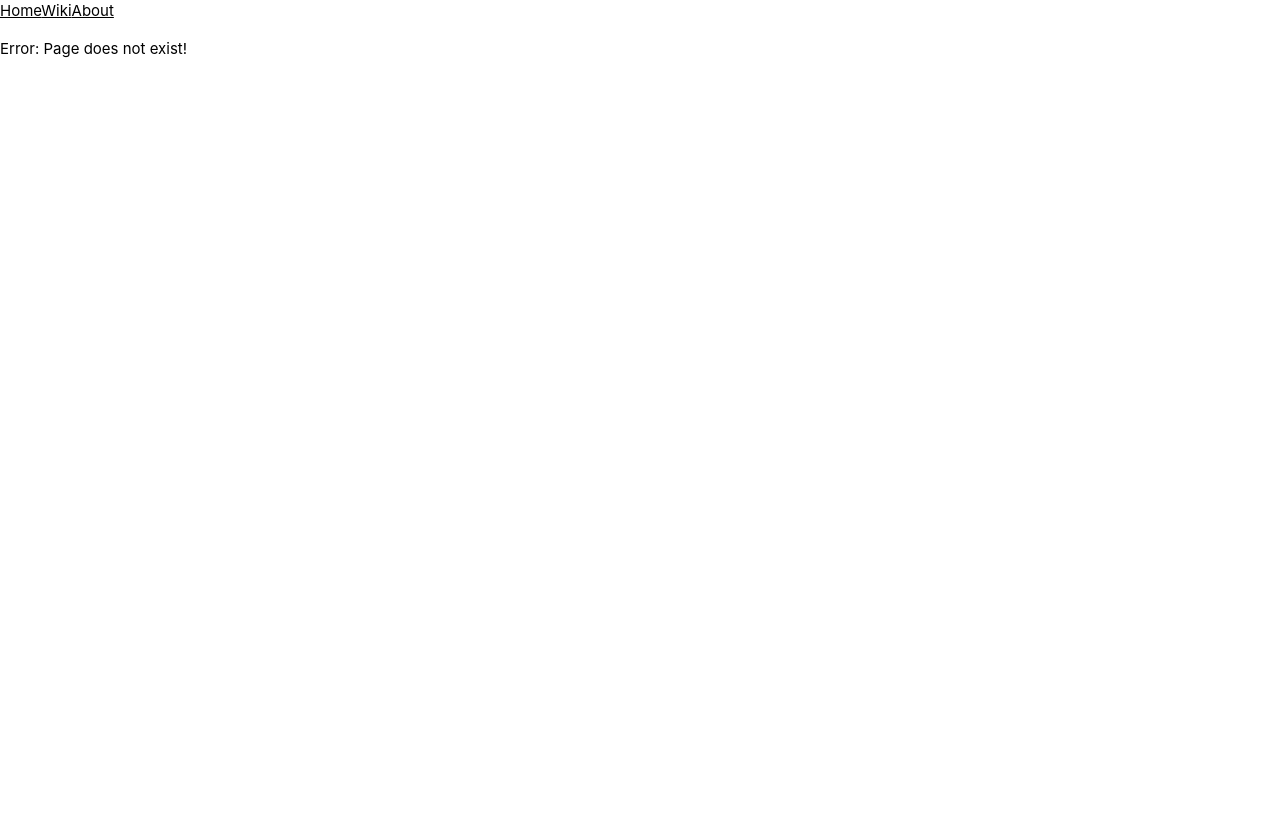
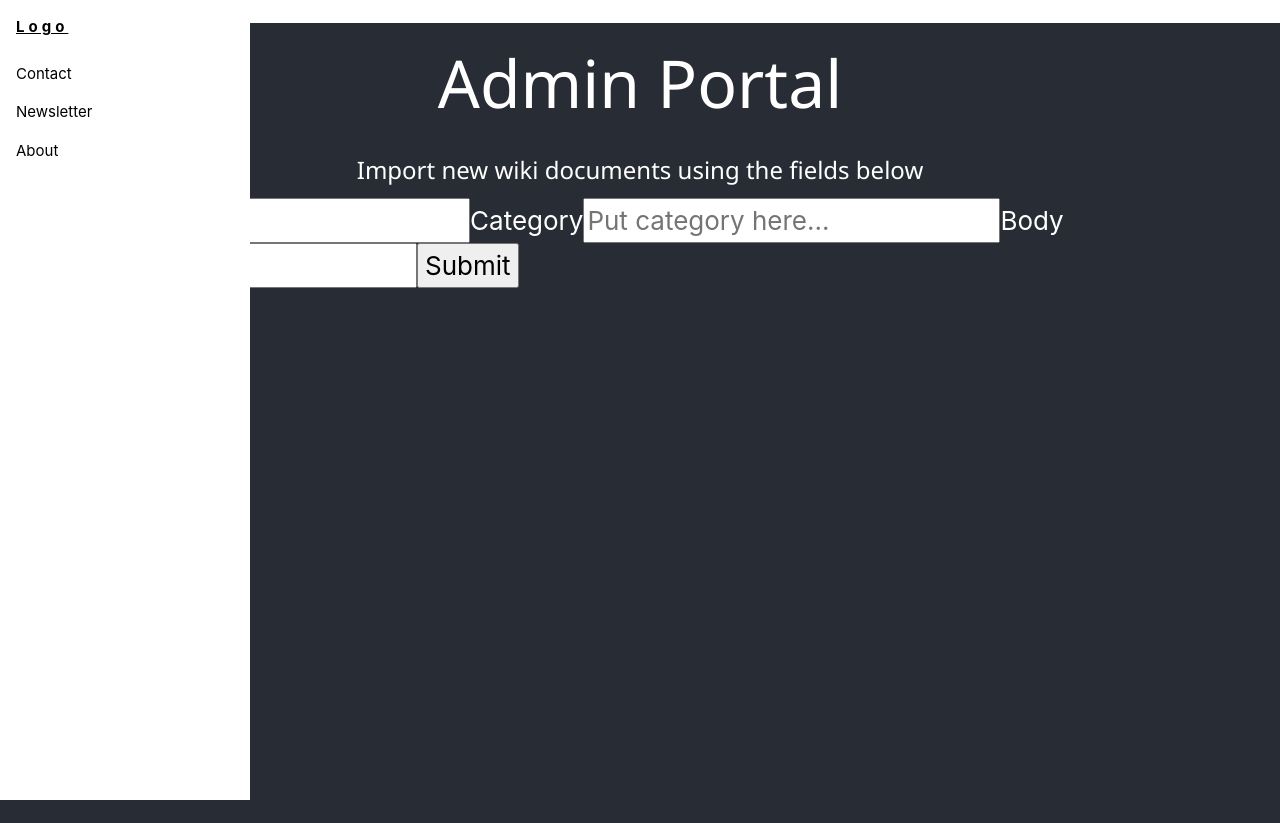
Before and after one commit to Christian-QA/alysopedia-wiki-project, a React (Create React App) app in the folder src/main/resources/alysopedia-app/: page /Admin in a window 1280 px wide. Before the commit the page ends 800 px from the top, so only its background shows below. Built offline with nearby package versions, Linux system fonts and the light colour scheme; no server answers.

Commit message:
Added portal though still need to get axios post working

```diff
--- a/src/main/resources/alysopedia-app/src/App.css
+++ b/src/main/resources/alysopedia-app/src/App.css
@@ -48,6 +48,16 @@
 }
 
 h1 {
-  font-size: calc(20px + 2vmin);
+  font-size: calc(50px + 2vmin);
   color: white;
 }
+
+h2 {
+  font-size: calc(30px + 2vmin);
+  color: white;
+}
+
+p {
+  font-size: calc(8px + 2vmin);
+  color: white;
+}
--- a/src/main/resources/alysopedia-app/src/App.js
+++ b/src/main/resources/alysopedia-app/src/App.js
@@ -11,6 +11,7 @@ import Wiki from './pages/Wiki';
 import About from './pages/About';
 import Error from './pages/Error';
 import Navigation from './pages/Navigation';
+import Portal from './pages/admin/Portal';
 //import User from './components/About';
 
 /*
@@ -57,6 +58,7 @@ class App extends Component {
              <Route path="/" component={Home} exact/>
              <Route path="/Wiki" component={Wiki}/>
              <Route path="/About" component={About}/>
+             <Route path="/Admin" component={Portal}/>
              <Route component={Error}/>
            </Switch>
         </div>
--- a/src/main/resources/alysopedia-app/src/pages/Navigation.js
+++ b/src/main/resources/alysopedia-app/src/pages/Navigation.js
@@ -7,6 +7,7 @@ const Navigation = () => {
           <NavLink to="/">Home</NavLink>
           <NavLink to="/Wiki">Wiki</NavLink>
           <NavLink to="/About">About</NavLink>
+          <NavLink to="/Admin">Portal</NavLink>
        </div>
     );
 }
--- a/src/main/resources/alysopedia-app/src/pages/Wiki.js
+++ b/src/main/resources/alysopedia-app/src/pages/Wiki.js
@@ -10,9 +10,15 @@ let configGet = {
 };
 
 const searchWiki = () => {
+    let wikiTitle = document.getElementById('wikiName')
+
     axios.get(`http://localhost:8181/readWikiByName/Test`, configGet)
         .then(function (response) {
             let titleArr = response.data[0].title;
+
+            document.querySelector('#wikiName').innerHTML = response.data[0].title;
+            document.querySelector('#wikiCategory').innerHTML = response.data[0].category;
+            document.querySelector('#wikiBody').innerHTML = response.data[0].body;
             console.log(response.data);
             console.log(titleArr);
 
@@ -65,7 +71,9 @@ const Wiki = () => {
         </nav>
         <div>
             <header className="App-header">
-
+              <h1 id='wikiName'></h1>
+              <h2 id='wikiCategory'></h2>
+              <p id='wikiBody'></p>
             </header>
         </div>
     </div>
--- /dev/null
+++ b/src/main/resources/alysopedia-app/src/pages/admin/Portal.js
@@ -0,0 +1,37 @@
+import React from 'react';
+
+const portal = () => {
+    return (
+    <div className="portal">
+        <nav className="w3-sidebar w3-bar-block w3-white w3-collapse w3-top" style={{width:250 + 'px'}} id="mySidebar">
+            <div className="w3-container w3-display-container w3-padding-16">
+            <i onClick="w3_close()" className="fa fa-remove w3-hide-large w3-button w3-display-topright"></i>
+            <a href="/" className="w3-wide"><b>Logo</b></a>
+            </div>
+            <div className="shopping-list"></div>
+
+            <a href="#footer" className="w3-bar-item w3-button w3-padding">Contact</a>
+            <a href="javascript:void(0)" className="w3-bar-item w3-button w3-padding" onClick="document.getElementById('newsletter').style.display='block'">Newsletter</a>
+            <a href="/About" className="w3-bar-item w3-button w3-padding">About</a>
+        </nav>
+        <div>
+            <article className="App-article">
+                <h1>Admin Portal</h1>
+                <h3>Import new wiki documents using the fields below</h3>
+                <section>
+                    <label for="wikiName">Title</label>
+                    <input type="text" id="wikiName" name="wikiName" placeholder="Put title here..."></input>
+                    <label for="wikiCategory">Category</label>
+                    <input type="text" id="wikiCategory" name="wikiCategory" placeholder="Put category here..."></input>
+                    <label for="wikiBody">Body</label>
+                    <input type="text" id="wikiBody" name="wikiBody" placeholder="Put body here..."></input>
+                    <input type="button" value="Submit" id="postWikiButton"></input>
+                    <script src="/Submit.js"></script>
+                </section>
+            </article>
+        </div>
+    </div>
+    );
+}
+
+export default portal;
```
Also changed, not shown: src/main/resources/alysopedia-app/src/pages/admin/Submit.js (added, +27 -0 lines).
